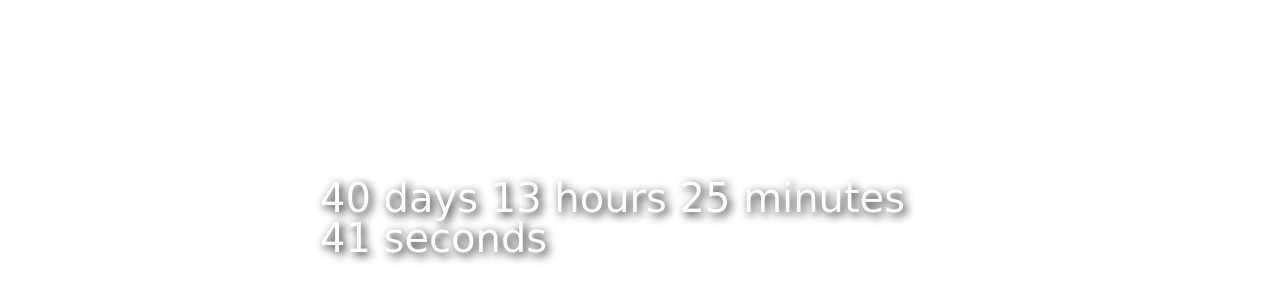
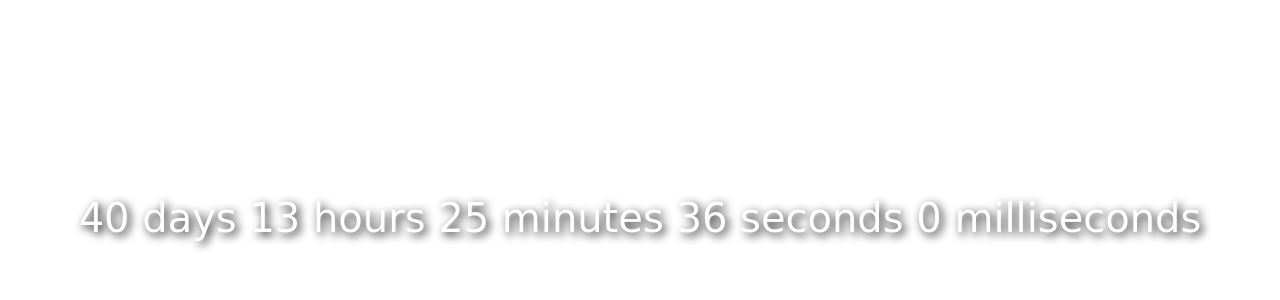
Before and after one commit to pa-bishkek/jslessons, a website: page l6/index.html in a window 1280 px wide. Shown: the part 182-482 px from the top of the page. Drawn offline with nearby package versions, Linux system fonts and the light colour scheme; a web font is replaced by a local one.

Commit message:
requestAminationFrame

```diff
--- a/l6/index.css
+++ b/l6/index.css
@@ -18,4 +18,6 @@ body {
     left: 50%;
     transform: translateX(-50%) translateY(-50%);
     text-shadow: 3px 3px 10px #000;
+    width: 100%;
+    text-align: center;
 }
--- a/l6/index.js
+++ b/l6/index.js
@@ -20,6 +20,8 @@ function leftNY() {
     var minutes_count = Math.floor(delta / MINUTE);
     delta -= minutes_count * MINUTE;
     var seconds_count = Math.floor(delta / SECOND);
+    delta -= seconds_count * SECOND;
+    var mseconds_count = Math.floor(delta);
 
     return (
         days_count +
@@ -29,7 +31,9 @@ function leftNY() {
         minutes_count +
         " minutes " +
         seconds_count +
-        " seconds"
+        " seconds " +
+        mseconds_count +
+        " milliseconds"
     );
 }
 
@@ -37,6 +41,7 @@ function printTimer() {
     var h = get1Header();
     var befo_left = leftNY();
     h.innerText = befo_left;
+    requestAnimationFrame(printTimer);
 }
 
 console.log(printTimer());
```
